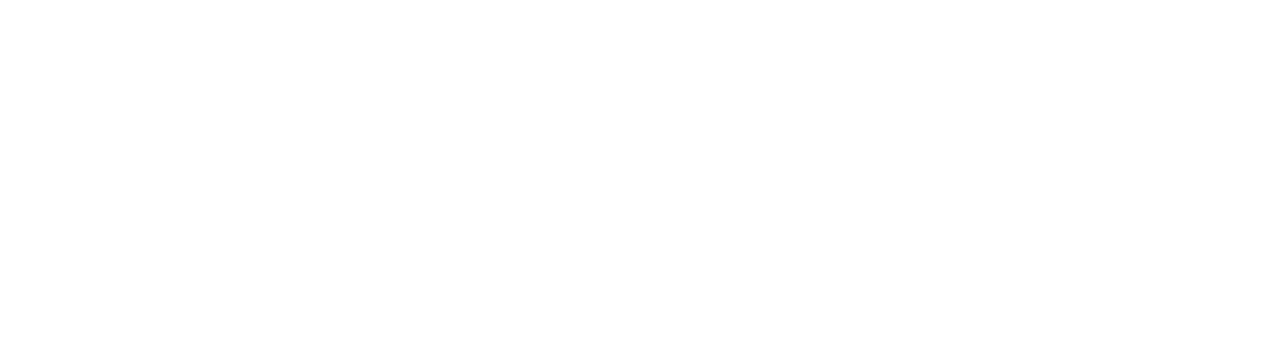
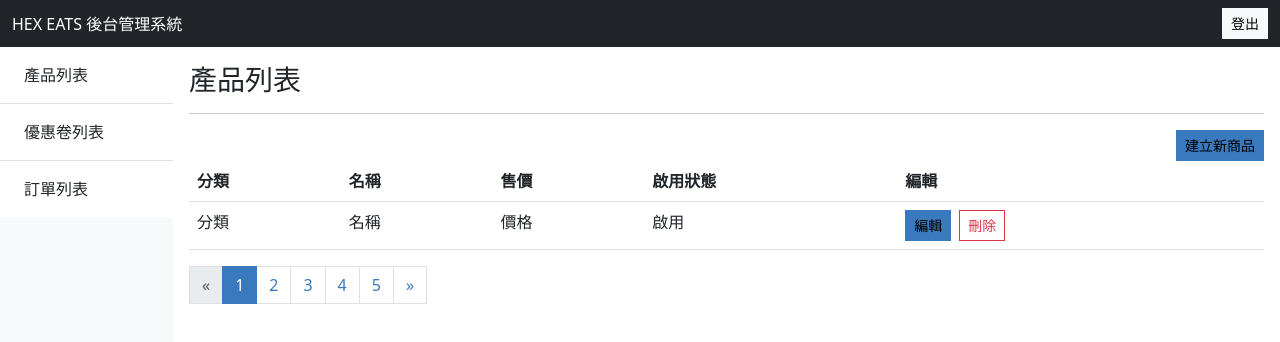
Before and after one commit to steven4program/carmaniac, a React (Create React App) app: page /#/admin/products in a window 1280 px wide. Before the commit this address led to /#/admin. Shown: the top 342 px of the page. Built offline with nearby package versions, Linux system fonts and the light colour scheme; no server answers.

Commit message:
add admin pages & modify login page

```diff
--- a/src/App.js
+++ b/src/App.js
@@ -1,11 +1,16 @@
 import { Routes, Route } from 'react-router-dom';
 import Login from './pages/Login';
+import Dashboard from './pages/admin/Dashboard';
+import AdminProducts from './pages/admin/AdminProducts';
 
 function App() {
 	return (
 		<div className="App">
 			<Routes>
 				<Route path="/login" element={<Login />}></Route>
+				<Route path="/admin" element={<Dashboard />}>
+					<Route path="products" element={<AdminProducts />}></Route>
+				</Route>
 			</Routes>
 		</div>
 	);
--- a/src/pages/Login.js
+++ b/src/pages/Login.js
@@ -1,11 +1,14 @@
 import axios from 'axios';
-import { useEffect, useState } from 'react';
+import { useState } from 'react';
+import { useNavigate } from 'react-router-dom';
 
 function Login() {
+	const navigate = useNavigate();
 	const [data, setData] = useState({
 		username: '',
 		password: '',
 	});
+	const [loginState, setLoginState] = useState({});
 
 	const handleChange = (e) => {
 		const { name, value } = e.target;
@@ -13,25 +16,17 @@
 	};
 
 	const submit = async (e) => {
-		const res = await axios.post('/v2/admin/signin', data);
-		const { token, expired } = res.data;
-		document.cookie = `hexToken=${token}; expires=${new Date(expired)}`;
+		try {
+			const res = await axios.post('/v2/admin/signin', data);
+			const { token, expired } = res.data;
+			document.cookie = `hexToken=${token}; expires=${new Date(expired)}`;
+			if (res.data.success) {
+				navigate('/admin/products');
+			}
+		} catch (error) {
+			setLoginState(error.response.data);
+		}
 	};
-
-	useEffect(() => {
-		const token = document.cookie
-			.split('; ')
-			.find((row) => row.startsWith('hexToken='))
-			?.split('=')[1];
-
-		axios.defaults.headers.common['Authorization'] = token;
-		(async () => {
-			const productRes = await axios.get(
-				`/v2/api/${process.env.REACT_APP_API_PATH}/admin/products/all`
-			);
-			console.log(productRes);
-		})();
-	}, []);
 
 	return (
 		<div className="container py-5">
@@ -39,8 +34,13 @@
 				<div className="col-md-6">
 					<h2>登入帳號</h2>
 
-					<div className="alert alert-danger" role="alert">
-						錯誤訊息
+					<div
+						className={`alert alert-danger ${
+							loginState.message ? 'd-block' : 'd-none'
+						}`}
+						role="alert"
+					>
+						{loginState.message}
 					</div>
 					<div className="mb-2">
 						<label htmlFor="email" className="form-label w-100">
--- /dev/null
+++ b/src/pages/admin/AdminProducts.js
@@ -0,0 +1,86 @@
+import { useEffect } from 'react';
+import axios from 'axios';
+
+function AdminProducts() {
+	useEffect(() => {
+		// 取出 Token
+		const token = document.cookie
+			.split('; ')
+			.find((row) => row.startsWith('hexToken='))
+			?.split('=')[1];
+		axios.defaults.headers.common['Authorization'] = token;
+		(async () => {
+			const productRes = await axios.get(
+				`/v2/api/${process.env.REACT_APP_API_PATH}/admin/products/all`
+			);
+			console.log(productRes);
+		})();
+	}, []);
+
+	return (
+		<div className="p-3">
+			<h3>產品列表</h3>
+			<hr />
+			<div className="text-end">
+				<button type="button" className="btn btn-primary btn-sm">
+					建立新商品
+				</button>
+			</div>
+			<table className="table">
+				<thead>
+					<tr>
+						<th scope="col">分類</th>
+						<th scope="col">名稱</th>
+						<th scope="col">售價</th>
+						<th scope="col">啟用狀態</th>
+						<th scope="col">編輯</th>
+					</tr>
+				</thead>
+				<tbody>
+					<tr>
+						<td>分類</td>
+						<td>名稱</td>
+						<td>價格</td>
+						<td>啟用</td>
+						<td>
+							<button type="button" className="btn btn-primary btn-sm">
+								編輯
+							</button>
+							<button
+								type="button"
+								className="btn btn-outline-danger btn-sm ms-2"
+							>
+								刪除
+							</button>
+						</td>
+					</tr>
+				</tbody>
+			</table>
+
+			<nav aria-label="Page navigation example">
+				<ul className="pagination">
+					<li className="page-item">
+						<a className="page-link disabled" href="/" aria-label="Previous">
+							<span aria-hidden="true">&laquo;</span>
+						</a>
+					</li>
+					{[...new Array(5)].map((_, i) => (
+						// eslint-disable-next-line react/no-array-index-key
+						<li className="page-item" key={`${i}_page`}>
+							<a className={`page-link ${i + 1 === 1 && 'active'}`} href="/">
+								{i + 1}
+							</a>
+						</li>
+					))}
+					<li className="page-item">
+						<a className="page-link" href="/" aria-label="Next">
+							<span aria-hidden="true">&raquo;</span>
+						</a>
+					</li>
+				</ul>
+			</nav>
+		</div>
+	);
+}
+
+export default AdminProducts;
--- /dev/null
+++ b/src/pages/admin/Dashboard.js
@@ -0,0 +1,70 @@
+import { Outlet } from 'react-router-dom';
+
+function Dashboard() {
+	return (
+		<>
+			<nav className="navbar navbar-expand-lg bg-dark">
+				<div className="container-fluid">
+					<p className="text-white mb-0">HEX EATS 後台管理系統</p>
+					<button
+						className="navbar-toggler"
+						type="button"
+						data-bs-toggle="collapse"
+						data-bs-target="#navbarNav"
+						aria-controls="navbarNav"
+						aria-expanded="false"
+						aria-label="Toggle navigation"
+					>
+						<span className="navbar-toggler-icon" />
+					</button>
+					<div
+						className="collapse navbar-collapse justify-content-end"
+						id="navbarNav"
+					>
+						<ul className="navbar-nav">
+							<li className="nav-item">
+								<button type="button" className="btn btn-sm btn-light">
+									登出
+								</button>
+							</li>
+						</ul>
+					</div>
+				</div>
+			</nav>
+			<div className="d-flex" style={{ minHeight: 'calc(100vh - 56px)' }}>
+				<div className="bg-light" style={{ width: '200px' }}>
+					<ul className="list-group list-group-flush">
+						<a
+							className="list-group-item list-group-item-action py-3"
+							to="/admin/products"
+						>
+							<i className="bi bi-cup-fill me-2" />
+							產品列表
+						</a>
+						<a
+							className="list-group-item list-group-item-action py-3"
+							to="/admin/coupons"
+						>
+							<i className="bi bi-ticket-perforated-fill me-2" />
+							優惠卷列表
+						</a>
+						<a
+							className="list-group-item list-group-item-action py-3"
+							to="/admin/orders"
+						>
+							<i className="bi bi-receipt me-2" />
+							訂單列表
+						</a>
+					</ul>
+				</div>
+				<div className="w-100">
+					{/* Products */}
+					<Outlet />
+					{/* Products end */}
+				</div>
+			</div>
+		</>
+	);
+}
+
+export default Dashboard;
```
